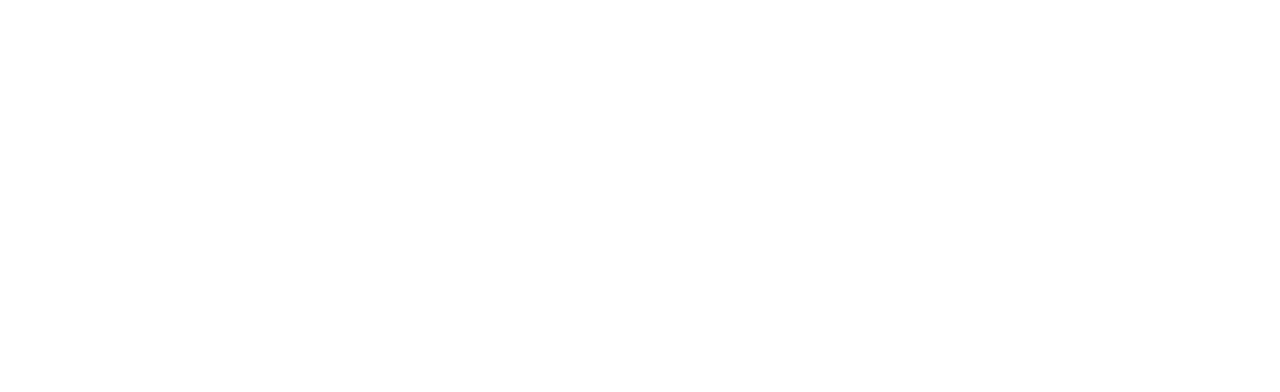
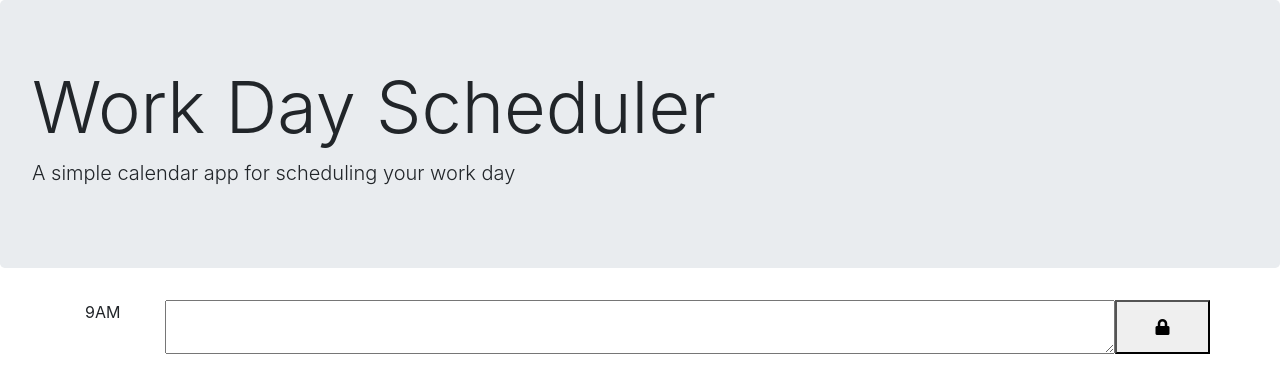
Before and after one commit to DoengesBA/Brandons-Workday-Scheduler, a plain HTML site: page index.html in a window 1280 px wide. Drawn offline with nearby package versions, Linux system fonts and the light colour scheme.

Commit message:
HTML Divs!

```diff
--- a/index.html
+++ b/index.html
@@ -14,6 +14,19 @@
 </head>
 
 <body>
+    <header class="jumbotron">
+        <h1 class="display-3">Work Day Scheduler</h1>
+        <p class="lead">A simple calendar app for scheduling your work day</p>
+        <p id="currentDay" class="lead"></p>
+      </header>
+
+      <div class="container">
+        <!-- Timeblocks go here -->
+        <div id="hour-09" class="row time-div">
+          <div class="col-md-1 hour"><span id="09">9AM</span></div>
+          <textarea class="col-md-10 time-block description"></textarea>
+          <button class="col-md-1 saveBtn"><i class="fas fa-lock"></i></button>
+        </div>
 
 <script src="https://cdnjs.cloudflare.com/ajax/libs/jquery/3.6.0/jquery.min.js"></script>
 <script src="https://cdnjs.cloudflare.com/ajax/libs/moment.js/2.29.1/moment.min.js"></script>
```
